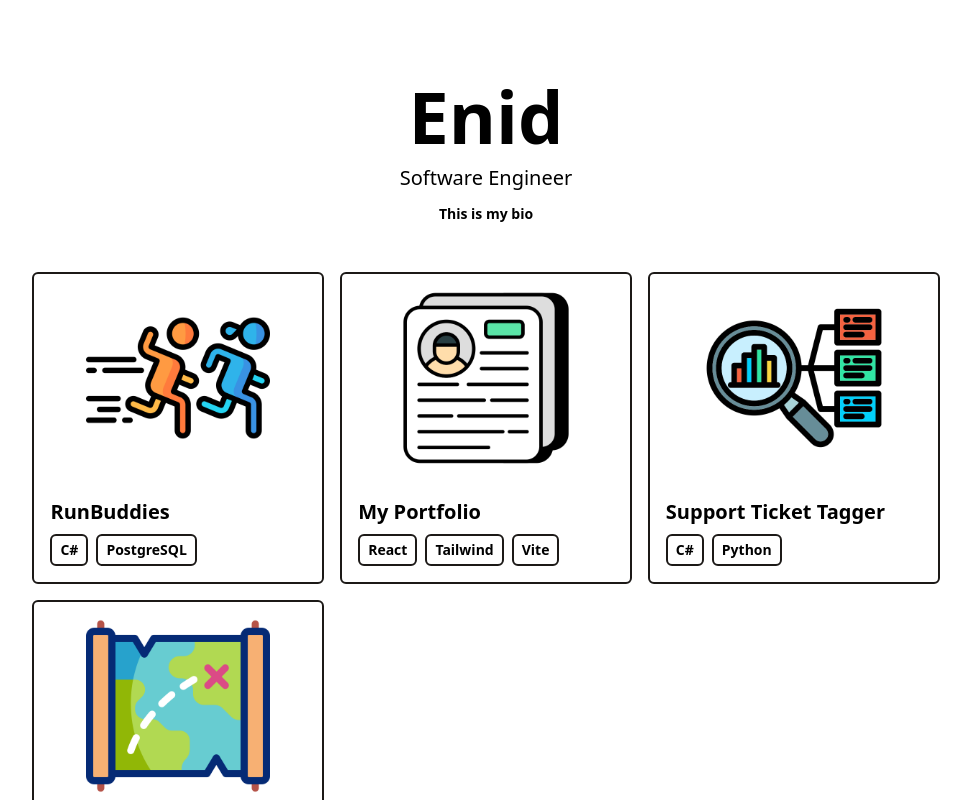
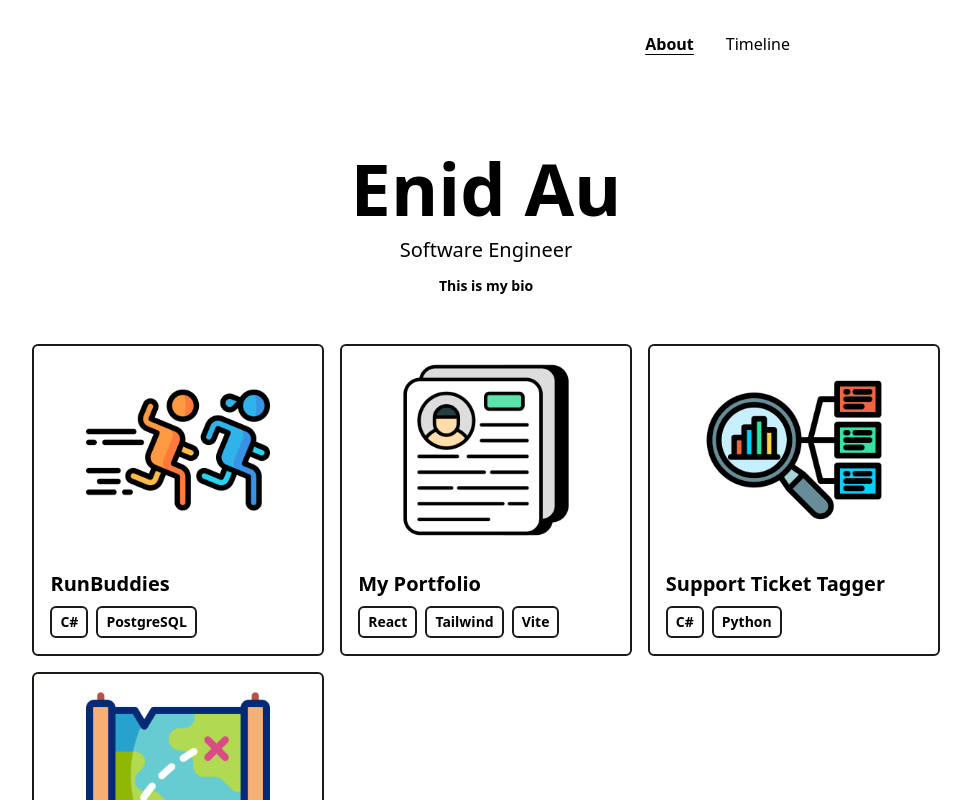
Before and after one commit to eabean/eabean.github.io, a React (Vite) app in the folder min-portfolio/: page / in a window 1280 px wide. Shown: the top 800 px of the page, without its empty margins (154-1125 px from the left). Built offline with nearby package versions, Linux system fonts and the light colour scheme.

Commit message:
add routing

```diff
--- a/min-portfolio/index.html
+++ b/min-portfolio/index.html
@@ -2,7 +2,7 @@
 <html lang="en">
   <head>
     <meta charset="UTF-8" />
-    <link rel="icon" type="image/svg+xml" href="/vite.svg" />
+    <link rel="icon" type="image/png" href="/eletter.png" />
     <meta name="viewport" content="width=device-width, initial-scale=1.0" />
     <title>Enid's Portfolio</title>
     <link rel="preconnect" href="https://fonts.googleapis.com">
--- a/min-portfolio/package.json
+++ b/min-portfolio/package.json
@@ -11,7 +11,8 @@
   },
   "dependencies": {
     "react": "^19.2.0",
-    "react-dom": "^19.2.0"
+    "react-dom": "^19.2.0",
+    "react-router-dom": "^7.13.1"
   },
   "devDependencies": {
     "@eslint/js": "^9.39.1",
--- a/min-portfolio/src/App.jsx
+++ b/min-portfolio/src/App.jsx
@@ -1,19 +1,19 @@
 import React from 'react'
-import Intro from './components/Intro'
-import Portfolio from './components/Portfolio'
+import { Routes, Route } from 'react-router-dom'
+import Navbar from './components/Navbar'
 import Footer from './components/Footer'
-import Timeline from './components/Timeline'
-import Contact from './components/Contact'
+import About from './pages/About'
+import TimelinePage from './pages/TimelinePage'
 
 function App() {
-
   return (
     <div className='App'>
-        <Intro />
-        <Portfolio />
-        <Timeline />
-        <Contact />
-        <Footer />
+      <Navbar />
+      <Routes>
+        <Route path="/" element={<About />} />
+        <Route path="/timeline" element={<TimelinePage />} />
+      </Routes>
+      <Footer />
     </div>
   )
 }
--- a/min-portfolio/src/components/Intro.jsx
+++ b/min-portfolio/src/components/Intro.jsx
@@ -4,7 +4,7 @@ function Intro() {
     return (
         <div className="flex items-center
         justify-center flex-col text-center pt-20 pb-6">
-            <h1 className="text-4xl md:text-7xl mb-1 md:mb-3 font-bold">Enid</h1>
+            <h1 className="text-4xl md:text-7xl mb-1 md:mb-3 font-bold">Enid Au</h1>
             <p className="text-base md:text-xl mb-3 font-medium">Software Engineer</p>
             <p className="text-sm max-w-xl mb-6 font-bold">This is my bio</p>
         </div>
--- /dev/null
+++ b/min-portfolio/src/components/Navbar.jsx
@@ -0,0 +1,20 @@
+import React from "react";
+import { NavLink } from "react-router-dom";
+
+function Navbar() {
+    const linkClass = ({ isActive }) =>
+        isActive
+            ? "font-semibold underline underline-offset-4 transition-transform duration-150 hover:scale-110 inline-block"
+            : "hover:underline underline-offset-4 transition-transform duration-150 hover:scale-110 inline-block";
+
+    return (
+        <nav className="flex p-4">
+            <div className="ml-auto mr-80 mt-4 flex gap-8">
+                <NavLink to="/" className={linkClass}>About</NavLink>
+                <NavLink to="/timeline" className={linkClass}>Timeline</NavLink>
+            </div>
+        </nav>
+    );
+}
+
+export default Navbar;
--- a/min-portfolio/src/main.jsx
+++ b/min-portfolio/src/main.jsx
@@ -1,10 +1,13 @@
 import { StrictMode } from 'react'
 import { createRoot } from 'react-dom/client'
+import { BrowserRouter } from 'react-router-dom'
 import './styles/tailwind.css'
 import App from './App.jsx'
 
 createRoot(document.getElementById('root')).render(
   <StrictMode>
-    <App />
+    <BrowserRouter>
+      <App />
+    </BrowserRouter>
   </StrictMode>,
 )
--- /dev/null
+++ b/min-portfolio/src/pages/About.jsx
@@ -0,0 +1,14 @@
+import React from "react";
+import Intro from "../components/Intro";
+import Portfolio from "../components/Portfolio";
+
+function About() {
+    return (
+        <>
+            <Intro />
+            <Portfolio />
+        </>
+    );
+}
+
+export default About;
--- /dev/null
+++ b/min-portfolio/src/pages/TimelinePage.jsx
@@ -0,0 +1,14 @@
+import React from "react";
+import Timeline from "../components/Timeline";
+import Contact from "../components/Contact";
+
+function TimelinePage() {
+    return (
+        <>
+            <Timeline />
+            <Contact />
+        </>
+    );
+}
+
+export default TimelinePage;
```
Also changed, not shown: 1 other file (tests, documents, lock files or other folders).
